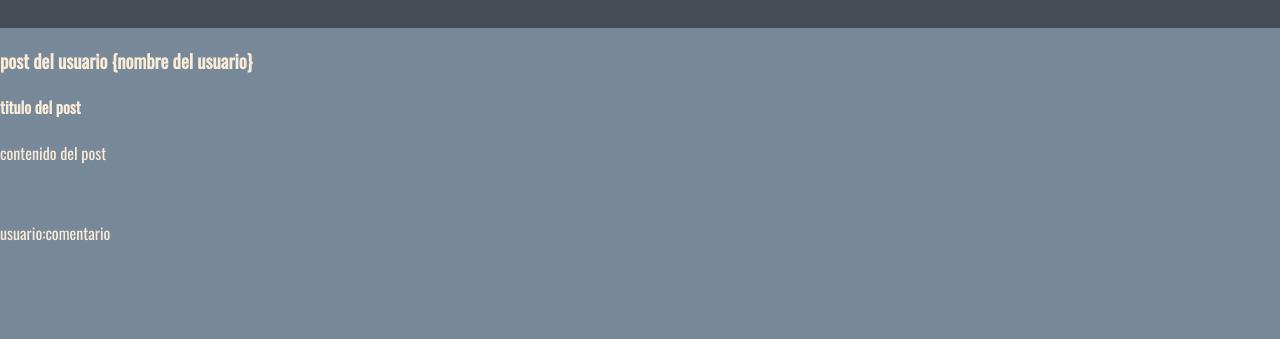
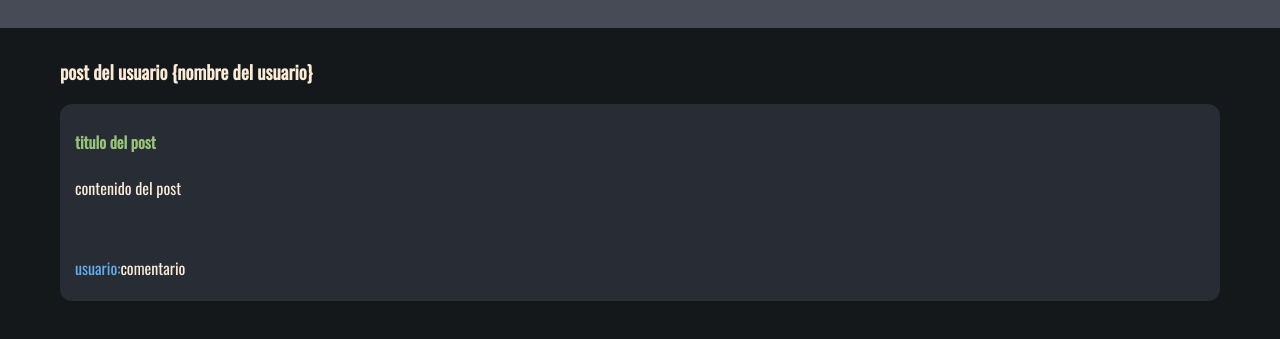
Before and after one commit to Anyelo-Gomez/curso-git, a plain HTML site: page index.html in a window 1280 px wide. Shown: the part 65-404 px from the top of the page. Drawn offline with nearby package versions, Linux system fonts and the light colour scheme; a web font is replaced by a local one.

Commit message:
post styles

```diff
--- a/style.css
+++ b/style.css
@@ -1,5 +1,5 @@
 body{
-    background-color: lightslategrey;
+    background-color: rgb(21, 24, 27);
     color:antiquewhite;
     font-family: "Oswald", monospace;
     padding: 0;
@@ -22,3 +22,24 @@ h1{
     width: 50px;
     height: 50px;
 }
+
+.container{
+    margin-top: 30px;
+    padding: 0 60px 0 60px;
+}
+
+.post{
+    background-color: #282c34;
+    margin-bottom: 15px;
+    padding: 5px 15px 5px 15px;
+    border-radius: 12px;
+}
+
+.post h4{
+    color:#98c379;
+}
+
+.post span {
+    color: #61afef;
+
+}
```
